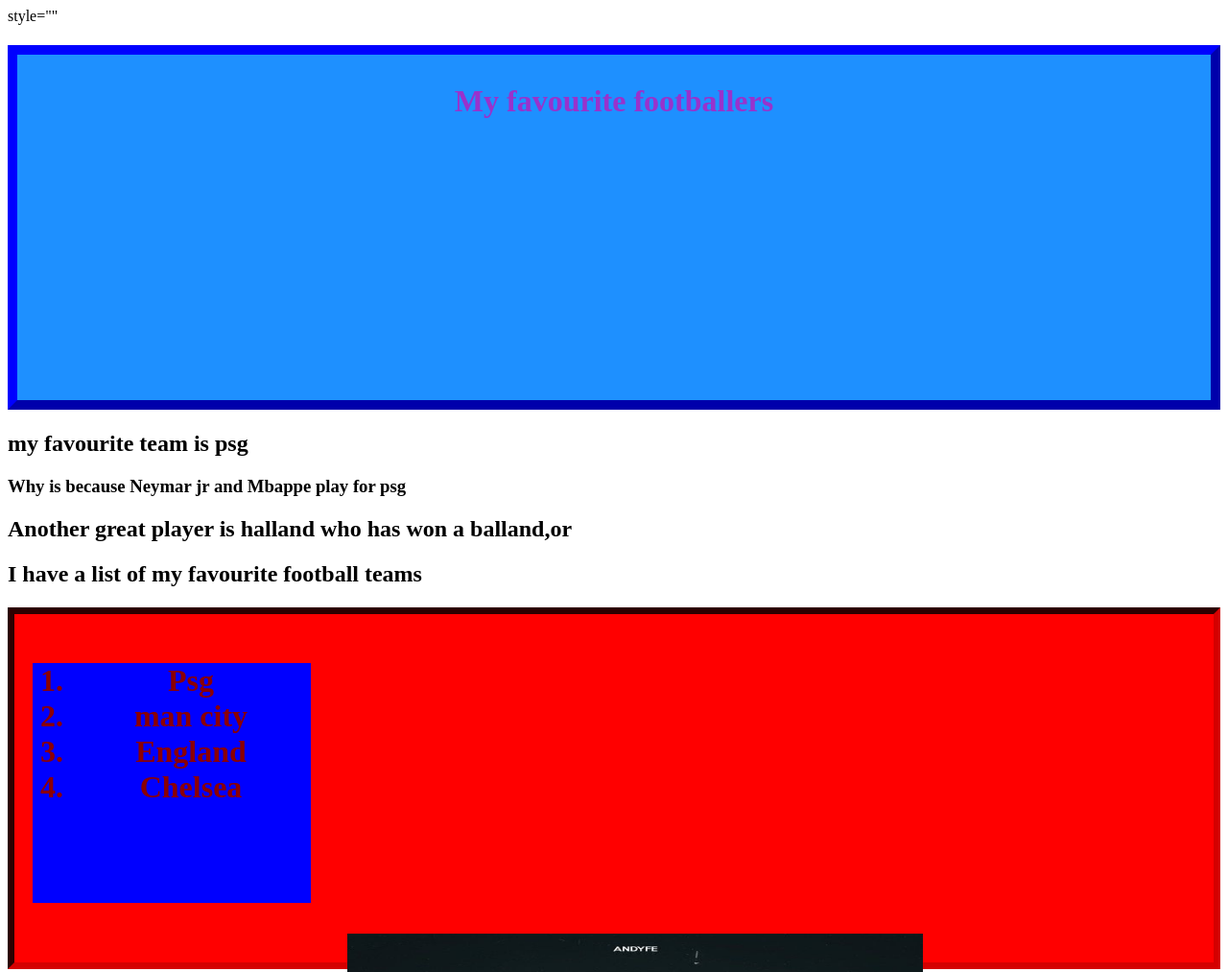
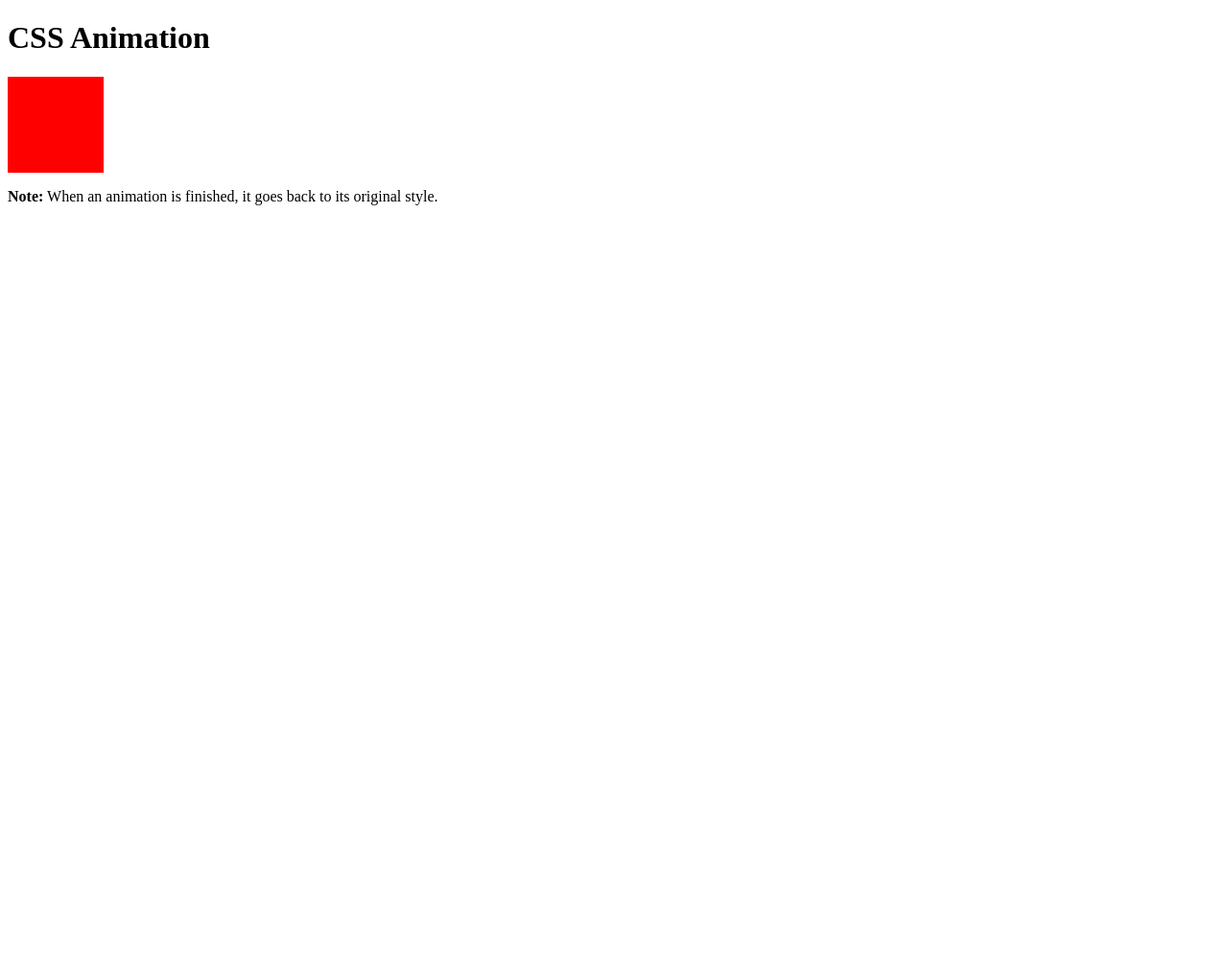
Before and after one commit to jasonokhaishie/football, a plain HTML site: page index.html in a window 1280 px wide. Shown: the top 1013 px of the page at 96% size. After the commit the page ends 800 px from the top, so only its background shows below. Drawn offline with Linux system fonts and the light colour scheme.

Commit message:
animatoins

```diff
--- a/index.html
+++ b/index.html
@@ -1,33 +1,28 @@
 <!DOCTYPE html>
 <html>
 <head>
-    <meta charset="UTF-8" />
-       <title>Football</title>
-       <link rel="stylesheet" href="./style.css">
+<style>
+div {
+  width: 100px;
+  height: 100px;
+  background-color: red;
+  animation-name: example;
+  animation-duration: 4s;
+}
+
+@keyframes example {
+  from {background-color: red;}
+  to {background-color: yellow;}
+}
+</style>
 </head>
 <body>
-     style=""
- <h1 style="color: darkorchid; background-color: dodgerblue; border: 10px outset blue; padding: 30px;text-align: center;height: 300px; "
-    >My favourite footballers</h1>
-    <h2>my favourite team is psg</h2>
-    <h3>Why is because Neymar jr and Mbappe play for psg</h3>
-    <h2>Another great player is halland who has won a balland,or</h2>
-    <h2>I have a list of my favourite football teams</h2>
-    <h1 style="color: darkred; background-color: red;border: 7px inset maroon; padding: 19px;text-align: center ; height: 325px;">
-    <ol id="box1">
-    <li>Psg</li>
-    <li>man city</li>
-    <li>England</li>
-   <li>Chelsea</li>
-</ol>
-    <li>    <img src="messi.jpg" alt="One of the greatest of all time" width="600" height="650"><p>Messi's Rival is Ronaldo</p></li>
-   <li>    <img src="ronaldo.jpg" alt="One of the greatest of all time" width="600" height="650"><p>Ronaldo is along side messi one of the best footballers</p></li>
-   <li><img src="mbappe.jpg" alt="He is also one of the best players and idols Ronaldo" width="550" height="600"><p>He plays for psg/paris saint german</p></li>
-   <li>    <img src="neymar.jpg" alt="One of the greatest players of all time" width="600" height="650"> <p>Neymar jr along side Mbappe are both playing in psg and they are friends</p></li>
-   <li>    <img src="halland.jpeg" alt="One of the greatest of all time" width="550" height="450"><p>halland is born in norway and he is my personal favourite footbaler</p>
-    <li>   <img src="Bellingham.webp" alt="One of the greatest players of all time" width="500" height="500"><p>Bellingham has a little brother and he plays for england</p>
+
+<h1>CSS Animation</h1>
+
+<div></div>
+
+<p><b>Note:</b> When an animation is finished, it goes back to its original style.</p>
+
+</body>
 </html>
-<h1 style="color: blue; background-color: darkblue;border: 15px double lightblue; padding: 25px;text-align: center ; height: 325px;"
-<p>If you have any ideas send email to jasonokhaishie0@gmail.com </p>
-<lr>
-<p>Lorem ipsum dolor sit amet consectetur adipisicing elit. Nobis veritatis odit adipisci perspiciatis sint tenetur sunt labore hic atque laboriosam voluptas beatae earum ipsum eaque voluptate, sed, rerum voluptates minima.</p>
--- a/style.css
+++ /dev/null
@@ -1,16 +0,0 @@
-#box1{
-  width: 250px;
-  height: 250px;
-  background: blue;
-  font-size: 225;
-  text-align: center;
-
-   animation: myslide;
-   animation-duration: 5s;
-}
-
-@keyframes myslide {
-    from{left: 30%;}
-     to{left: 0%;}
-
-}
```
